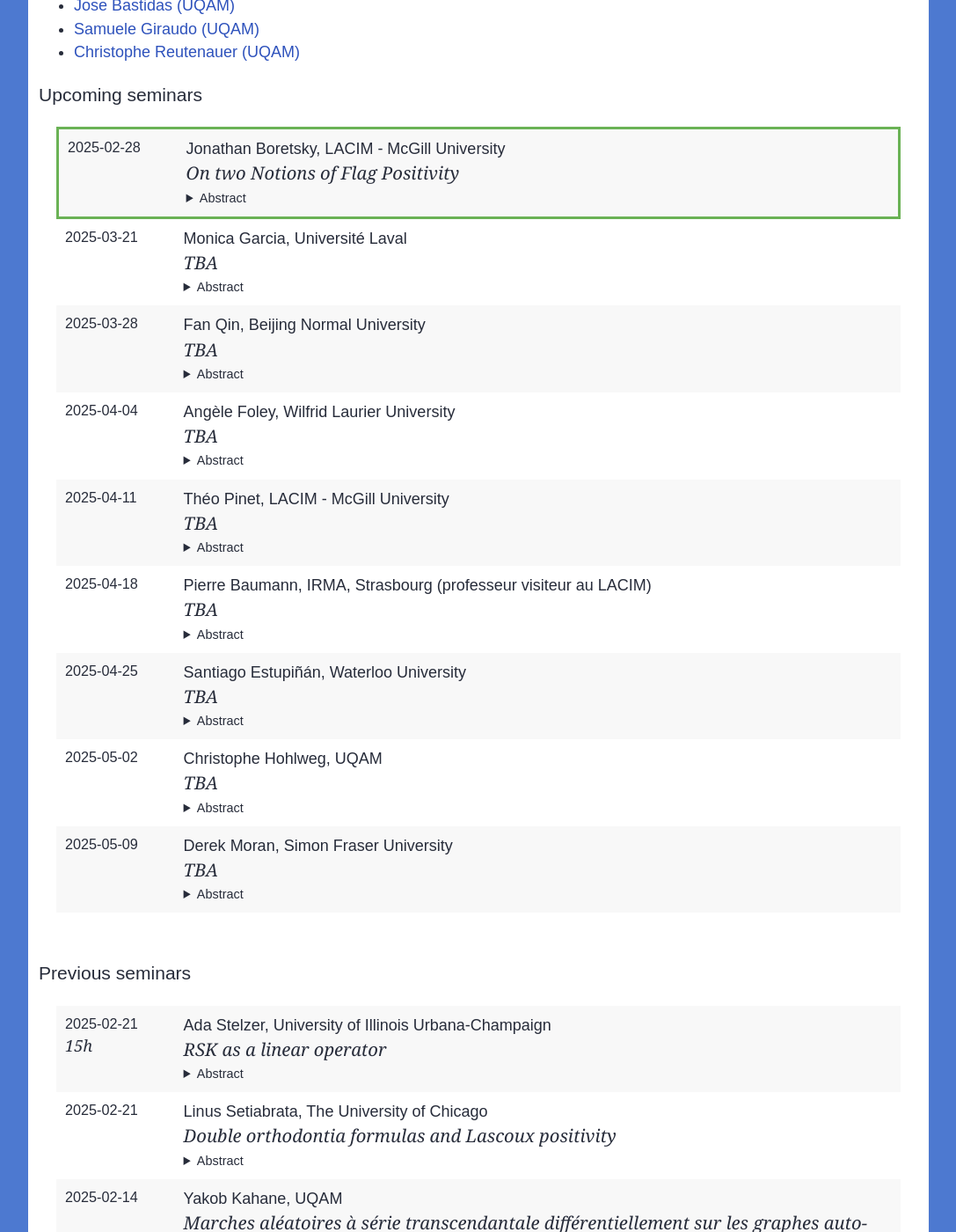
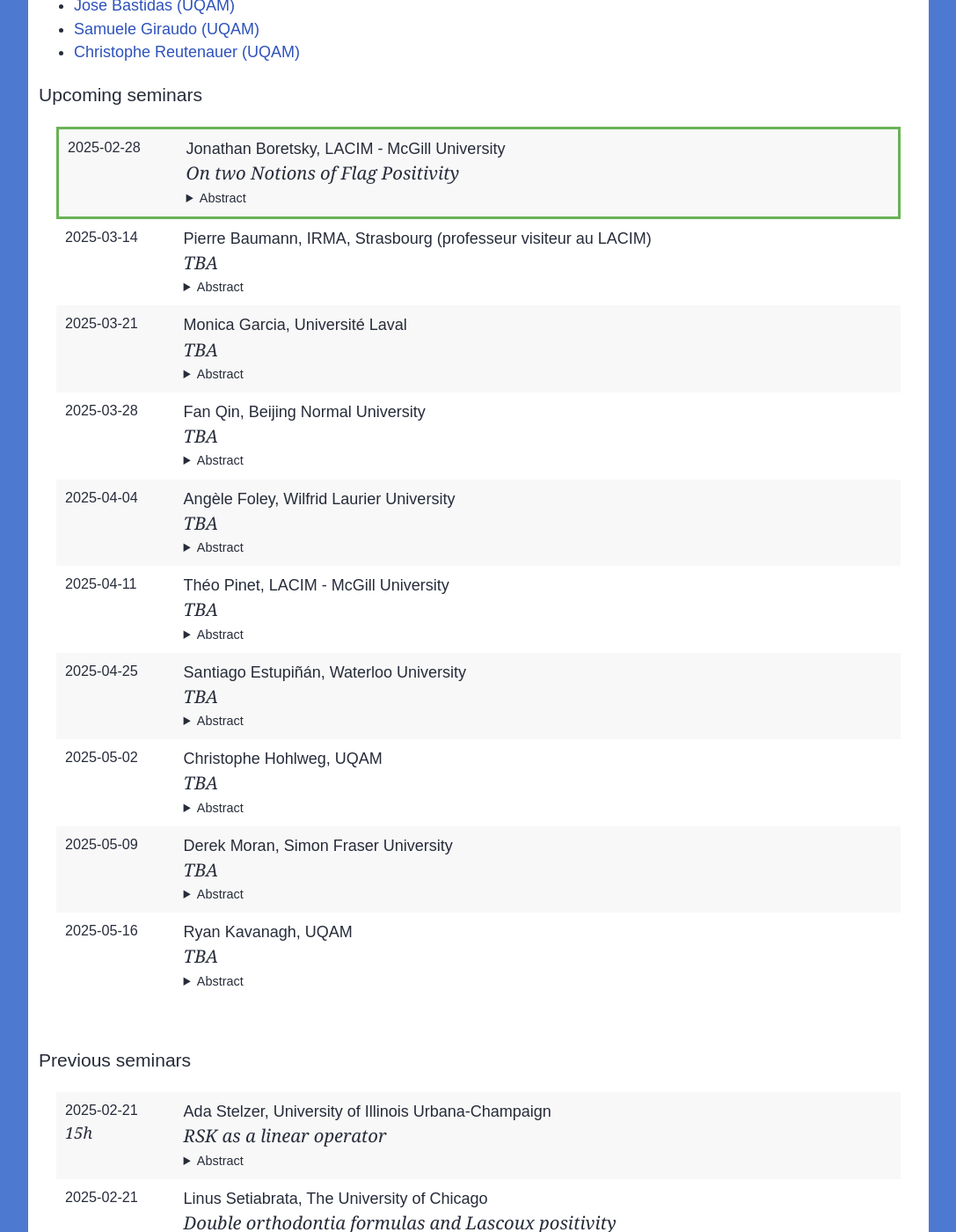
Before and after one commit to lacim-uqam/lacim-uqam.github.io, a Jekyll site: the page built from en/seminar.md, in a window 1280 px wide and 1400 px high, scrolled down 715 px. Shown: the whole window at 88% size, without its empty margins (96-1183 px from the left). Built offline with Jekyll 4.4.1, drawn with Linux system fonts in a browser that asks for light colours; formulas are drawn with MathJax 3; our own code applies the rules of GitHub Pages for plain Markdown files.

Commit message:
Update lacim-seminar.yml

```diff
--- a/_data/lacim-seminar.yml
+++ b/_data/lacim-seminar.yml
@@ -1,3 +1,11 @@
+- speaker: Ryan Kavanagh
+  affiliation: UQAM
+  title: >
+    TBA
+  date: 2025-05-16
+  abstract: >
+    TBA
+
 - speaker: Derek Moran
   affiliation: Simon Fraser University
   title: >
@@ -19,14 +27,6 @@
   title: >
     TBA
   date: 2025-04-25
-  abstract: >
-    TBA
-
-- speaker: Pierre Baumann
-  affiliation: IRMA, Strasbourg (professeur visiteur au LACIM)
-  title: >
-    TBA
-  date: 2025-04-18
   abstract: >
     TBA
 
@@ -59,6 +59,14 @@
   title: >
     TBA
   date: 2025-03-21
+  abstract: >
+    TBA
+
+- speaker: Pierre Baumann
+  affiliation: IRMA, Strasbourg (professeur visiteur au LACIM)
+  title: >
+    TBA
+  date: 2025-03-14
   abstract: >
     TBA
 
```
